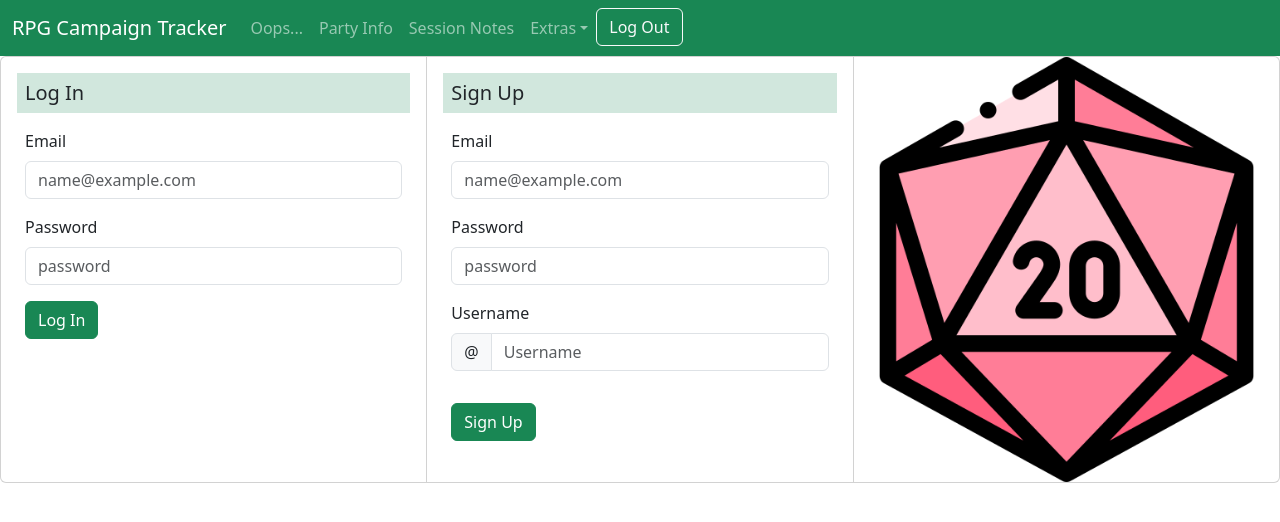
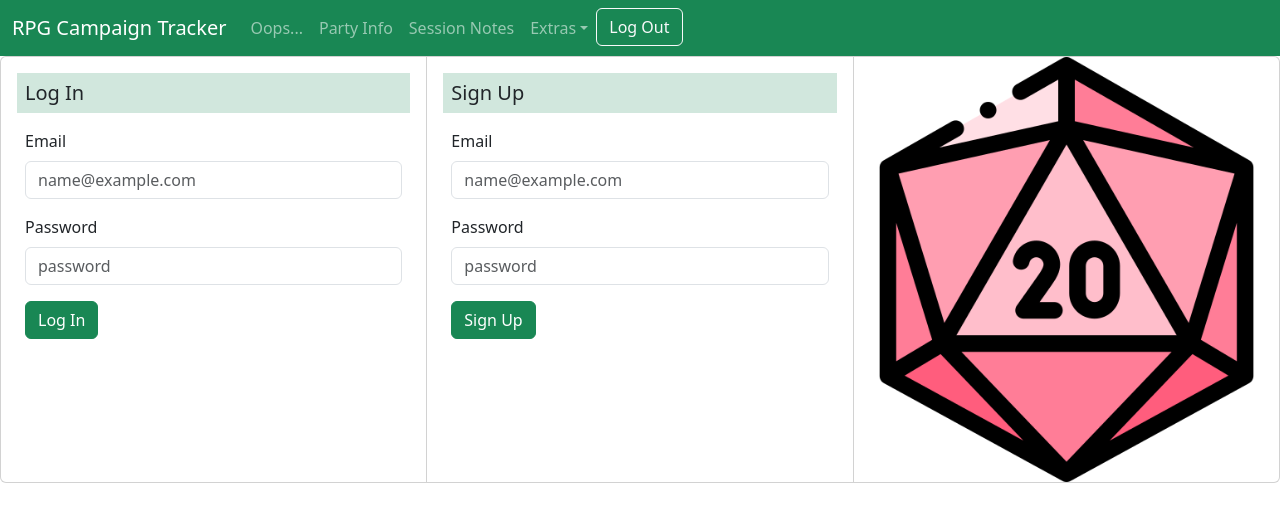
Before and after one commit to ScottBiscuit/wb-individual-project1, a React (Vite) app: page / in a window 1280 px wide. Shown: the top 522 px of the page. Built offline with nearby package versions, Linux system fonts and the light colour scheme.

Commit message:
added user signup and login

```diff
--- a/src/components/LogoutButton.jsx
+++ /dev/null
@@ -1,7 +0,0 @@
-export default function LogoutButton({ onLogout }) {
-    return (
-      <form onSubmit={onLogout}>
-        <button type="submit">Log Out</button>
-      </form>
-    );
-  }
--- a/src/components/login/SignupForm.jsx
+++ b/src/components/login/SignupForm.jsx
@@ -6,68 +6,46 @@ import Form from 'react-bootstrap/Form';
 import InputGroup from 'react-bootstrap/InputGroup';
 import Row from 'react-bootstrap/Row';
 
-export default function SignupForm() {
-  const [validated, setValidated] = useState(false);
-
-  const handleSubmit = (event) => {
-    const form = event.currentTarget;
-    if (form.checkValidity() === false) {
-      event.preventDefault();
-      event.stopPropagation();
-    }
-
-    setValidated(true);
-  };
+export default function SignupForm({ onSignup }) {
+  const [emailValue, setEmailValue] = useState('');
+  const [passwordValue, setPasswordValue] = useState('');
 
   return (
-    <Form noValidate validated={validated} onSubmit={handleSubmit}>
+    <Form
+      onSubmit={(e) => {
+        onSignup(e, {
+          email: emailValue,
+          password: passwordValue,
+        })
+      }}
+      >
       <Row className="mb-3">
-        <Form.Group as={Col}  controlId="validationCustom01">
+        <Form.Group as={Col}>
           <Form.Label>Email</Form.Label>
           <Form.Control
           required
+          id='emailSignup'
           type="email"
-          placeholder="name@example.com" />
-          <Form.Control.Feedback type="invalid">
-              Please enter a valid email address.
-            </Form.Control.Feedback>
+          placeholder="name@example.com"
+          onChange={(e) => setEmailValue(e.target.value)}
+          />
         </Form.Group>
     </Row>
-    <Row className="mb-3">
-        <Form.Group as={Col}  controlId="validationCustom02">
+    <Row>
+        <Form.Group as={Col}>
           <Form.Label>Password</Form.Label>
           <Form.Control
             required
+            id='passwordSignup'
             type="password"
             placeholder="password"
+            onChange={(e) => setPasswordValue(e.target.value)}
           />
-          <Form.Control.Feedback type="invalid">
-              Please enter a password.
-            </Form.Control.Feedback>
         </Form.Group>
     </Row>
-    <Row className="mb-3">
-        <Form.Group as={Col}  controlId="validationCustomUsername">
-          <Form.Label>Username</Form.Label>
-          <InputGroup hasValidation>
-            <InputGroup.Text id="inputGroupPrepend">@</InputGroup.Text>
-            <Form.Control
-              type="text"
-              placeholder="Username"
-              aria-describedby="inputGroupPrepend"
-              required
-            />
-            <Form.Control.Feedback type="invalid">
-              Please choose a username.
-            </Form.Control.Feedback>
-          </InputGroup>
-        </Form.Group>
+      <Row className="mb-3">
       </Row>
-      <Row className="mb-3">
-
-      </Row>
-
-      <Button type="submit" variant="success">Sign Up</Button>
+      <Button type="submit" variant="success" >Sign Up</Button>
     </Form>
   );
 }
--- a/src/pages/ErrorPage.jsx
+++ b/src/pages/ErrorPage.jsx
@@ -1,5 +1,5 @@
 import { Link, useRouteError } from 'react-router-dom';
-import { Image, Card } from 'react-bootstrap';
+import { Card } from 'react-bootstrap';
 
 export default  function ErrorPage() {
   const error = useRouteError();
--- a/src/pages/Home.jsx
+++ b/src/pages/Home.jsx
@@ -18,6 +18,15 @@ export default function Home() {
       navigate('/party');
     }
   };
+  const handleSignup = async (event, formData) => {
+    event.preventDefault();
+
+    const res = await axios.post('/api/signup', formData);
+
+    if (res.data.success) {
+      navigate('/party');
+    }
+  };
 
   return (
     <>
@@ -26,7 +35,7 @@ export default function Home() {
         <Card.Body>
           <Card.Title className='bg-success-subtle p-2'>Log In</Card.Title>
           <Card.Text className='p-2'>
-          <LoginForm onLogin={handleLogin}/>
+          <LoginForm onLogin={handleLogin} />
           </Card.Text>
         </Card.Body>
       </Card>
@@ -34,7 +43,7 @@ export default function Home() {
         <Card.Body>
           <Card.Title className='bg-success-subtle p-2'>Sign Up</Card.Title>
           <Card.Text className='p-2'>
-          <SignupForm />
+          <SignupForm onSignup={handleSignup} />
           </Card.Text>
         </Card.Body>
       </Card>
```
Also changed, not shown: app.js (+19 -0 lines), src/components/MainNav.jsx (+0 -23 lines), src/components/login/LogInOutButton.jsx (+4 -11 lines), src/model.js (+4 -4 lines).
